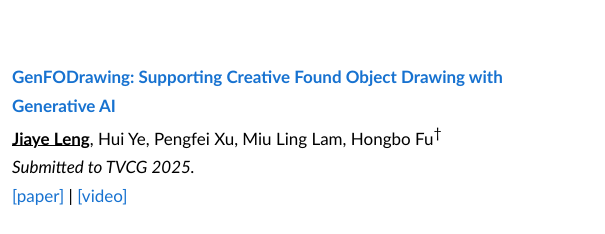
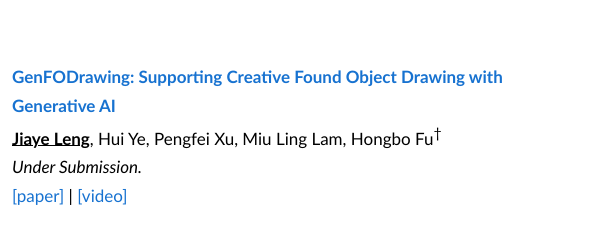
Before and after one commit to jiayeleng/jiayeleng.github.io, a plain HTML site: page index.html in a window 1280 px wide. Shown: the part 735-969 px from the top of the page, 478-1083 px from the left. Drawn offline with Linux system fonts and the light colour scheme.

Commit message:
modified

```diff
--- a/index.html
+++ b/index.html
@@ -206,7 +206,7 @@
             Miu Ling Lam,
             Hongbo Fu<sup class="corresponding-mark">†</sup>
                 <br>
-                <em>Submitted to TVCG 2025.</em>
+                <em>Under Submission.</em>
                 <br>
                 <a href="">[paper]</a>
                 |
```
Also changed, not shown: 1 other file.
